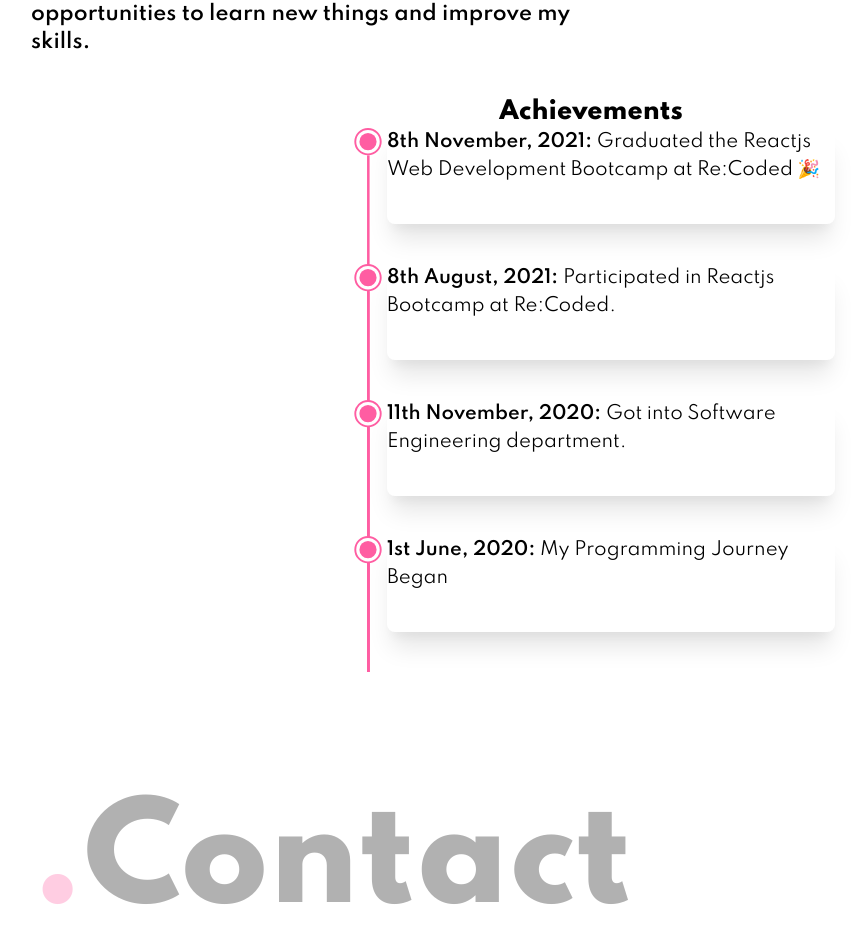
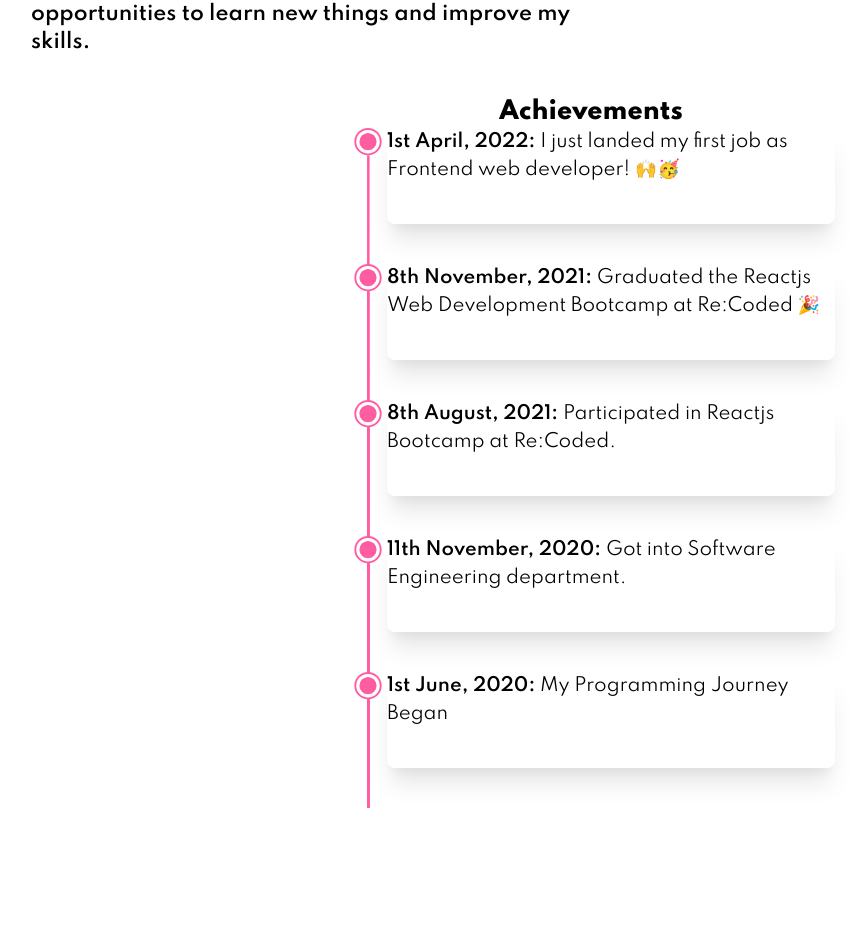
Before and after one commit to RawandDev/portfolio-nextjsss, a Next.js app: page / in a window 1280 px wide. Shown: the part 4162-5091 px from the top of the page, without its empty margins (49-912 px from the left). Built offline with nearby package versions, Linux system fonts and the light colour scheme.

Commit message:
add: add first job achievement

```diff
--- a/pages/achievement/[id].js
+++ b/pages/achievement/[id].js
@@ -23,8 +23,7 @@ export async function getStaticPaths() {
 function AchievementDetail({ about }) {
   return (
     <div className="text-black dark:text-white flex flex-col justify-center items-center mt-10 lg:text-center">
-      {about?.date}: {about?.brief}
-      <h1 className="font-bold text-2xl">{about?.title}</h1>
+      <h1 className="font-bold text-2xl mt-10">{about?.title}</h1>
       <span className="text-sm mb-4">{about?.date}</span>
       <p className="max-w-4xl font-medium text-lg">
         {reactReplace(about?.content, "Libvery", (match, i) => (
--- a/utils/data.json
+++ b/utils/data.json
@@ -1,4 +1,11 @@
 [
+  {
+    "id": "first-job",
+    "title": "Landed my first job!",
+    "date": "1st April, 2022",
+    "content": "Alhamdulillah, I just landed my first job at Gateway ICT Solutions as a Frontend Web Developer. I started applying through Linkedin hoping that I could get a job to add some value to a company and gain some experience. I got messages and replies from most of the companies that I applied for. But unfortunately, I couldn't get the job because they were not remote jobs. One day, I received a reply from a senior developer at Gateway ICT Solutions and that was when the journey began. Thanks to him and the company for trusting and giving me this opportunity. As I'm writing this, it has been almost 6 months in the job and I have got to know many nice people and learned a lot. The team is quite supportive and I'm enjoying my work. I'm looking forward to working with them for a long time.",
+    "brief": "I just landed my first job as Frontend web developer! 🙌🥳"
+  },
   {
     "id": "graduated-recoded",
     "title": "Graduated at Re:Coded",
@@ -21,7 +28,7 @@
     "id": "software-department",
     "title": "Software Engineering Department",
     "date": "11th November, 2020",
-    "content": "I got into my dream department which is Software Engineering or CS related departments at college. I got into Koya University which is one of the most beautiful college in Kurdistan. I'm currently a sophomore student.",
+    "content": "I got into my dream department which is Software Engineering or CS related departments at college. I got into Koya University which is one of the most beautiful college in Kurdistan. I'm currently a junior(3rd grade) student.",
     "brief": "Got into Software Engineering department.",
     "imageURL1": "https://i.imgur.com/mggDaiX.jpeg",
     "imageURL2": "https://i.imgur.com/6GhJonS.jpeg"
@@ -31,7 +38,6 @@
     "title": "My Journey Began",
     "date": "1st June, 2020",
     "content": "I really wanted to code and learn programming. At first, I was at Medical Laboratory College but I didn't like it. Honestly it was one of the hardest decision that I made because I spent a whole year in Medical Laboratory College and I needed to switch to Software Engineering department. Everyone tried to convince me to stay at MLT department but I always had that passion for SE department and learn to code. So I started to switch to SE department and learn programming in June, 2020 with so much passion and excitement even though I had no prior experience. First I tried to learn PHP without knowning why and what I can do with it. I spent a few weeks to months on PHP but then I found freeCodeCamp, basically freeCodeCamp is a non-profit organization where you can learn to code for free. I started with HTML, CSS and JavaScript course in fCC. This was when my journey started and began to fall in love with programming. Now I know some technologies such as JavaScript, Reactjs, Nextjs and Firebase. I'm really glad that I chose this field and always looking forward to learn more.",
-    "brief": "My Programming Journey Began",
-    "imageURL1": "https://i.imgur.com/7igwXbz.jpeg"
+    "brief": "My Programming Journey Began"
   }
 ]
```
